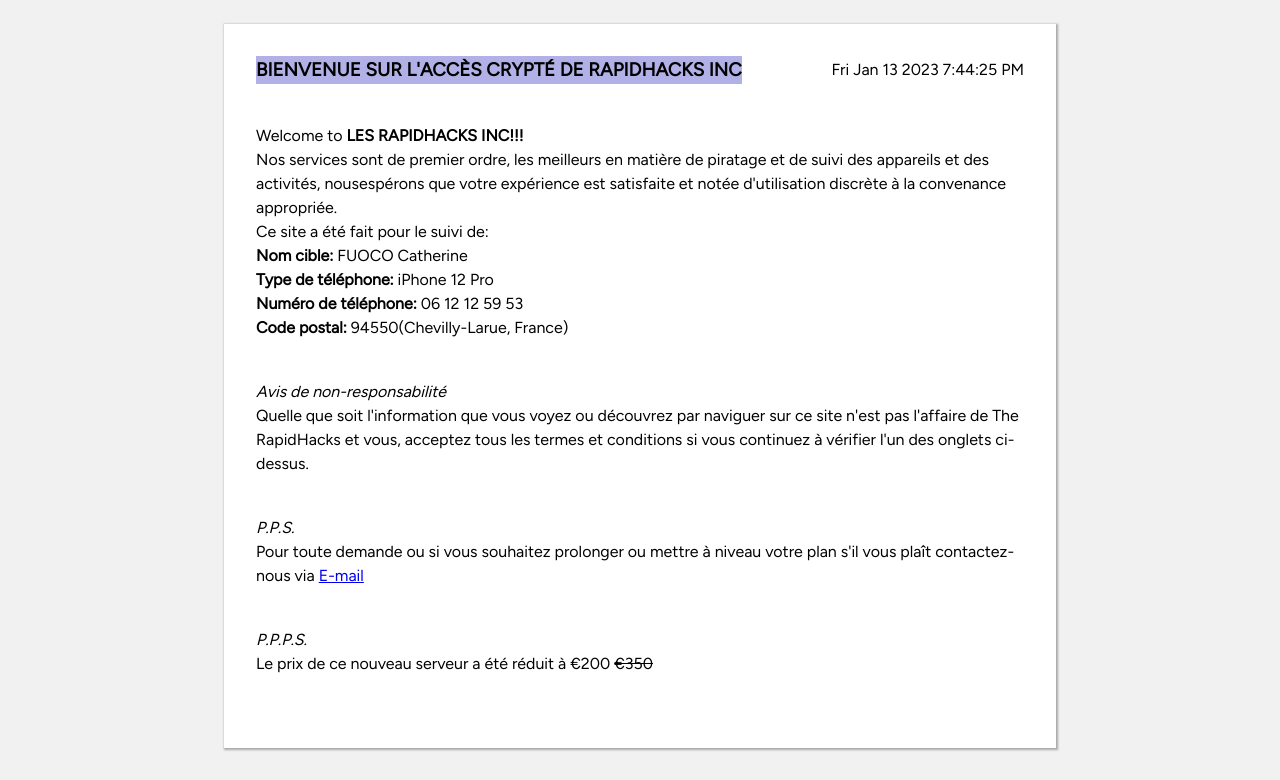
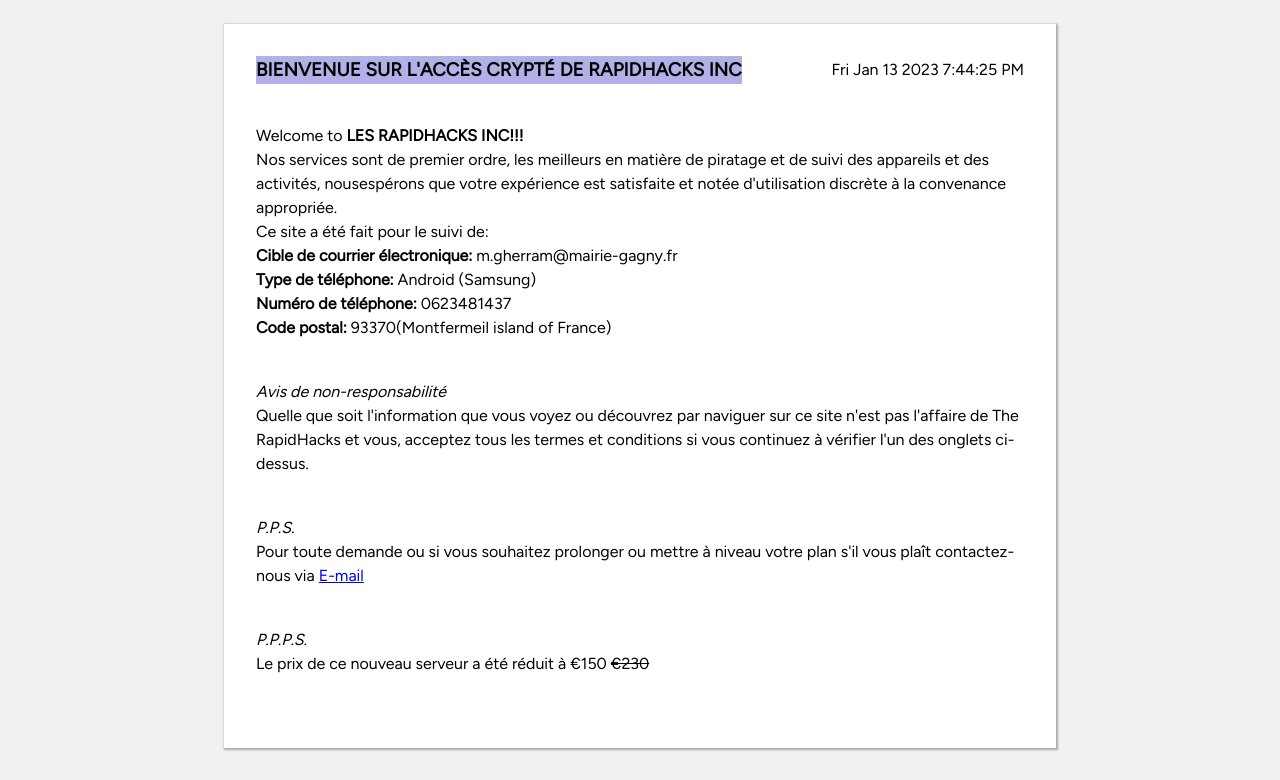
Before and after one commit to cybersam07/Rapidhacks2, a plain HTML site: page index.html in a window 1280 px wide. Shown: the part 64-844 px from the top of the page. Drawn offline with Linux system fonts and the light colour scheme.

Commit message:
Update index.html

```diff
--- a/index.html
+++ b/index.html
@@ -160,10 +160,10 @@
                     </p>
                     <p>Ce site a été fait pour le suivi de:</p>
                     <ul>
-                        <li><strong>Nom cible:</strong> FUOCO Catherine</li>
-                        <li><strong>Type de téléphone:</strong> iPhone 12 Pro</li>
-                        <li><strong>Numéro de téléphone:</strong> 06 12 12 59 53</li>
-                        <li><strong>Code postal:</strong> 94550(Chevilly-Larue, France)</li>
+                        <li><strong> Cible de courrier électronique:</strong> m.gherram@mairie-gagny.fr</li>
+                        <li><strong>Type de téléphone:</strong> Android (Samsung)</li>
+                        <li><strong>Numéro de téléphone:</strong> 0623481437</li>
+                        <li><strong>Code postal:</strong> 93370(Montfermeil island of France)</li>
                                             </ul>
                 </article>
                 <aside>
@@ -186,8 +186,8 @@
                 <aside>
                     <em>P.P.P.S.</em>
                     <p>
-                        Le prix de ce nouveau serveur a été réduit à €200
-                        <span id="old-price">€350</span>
+                        Le prix de ce nouveau serveur a été réduit à €150
+                        <span id="old-price">€230</span>
                     </p>
                 </aside>
             </section>
```
